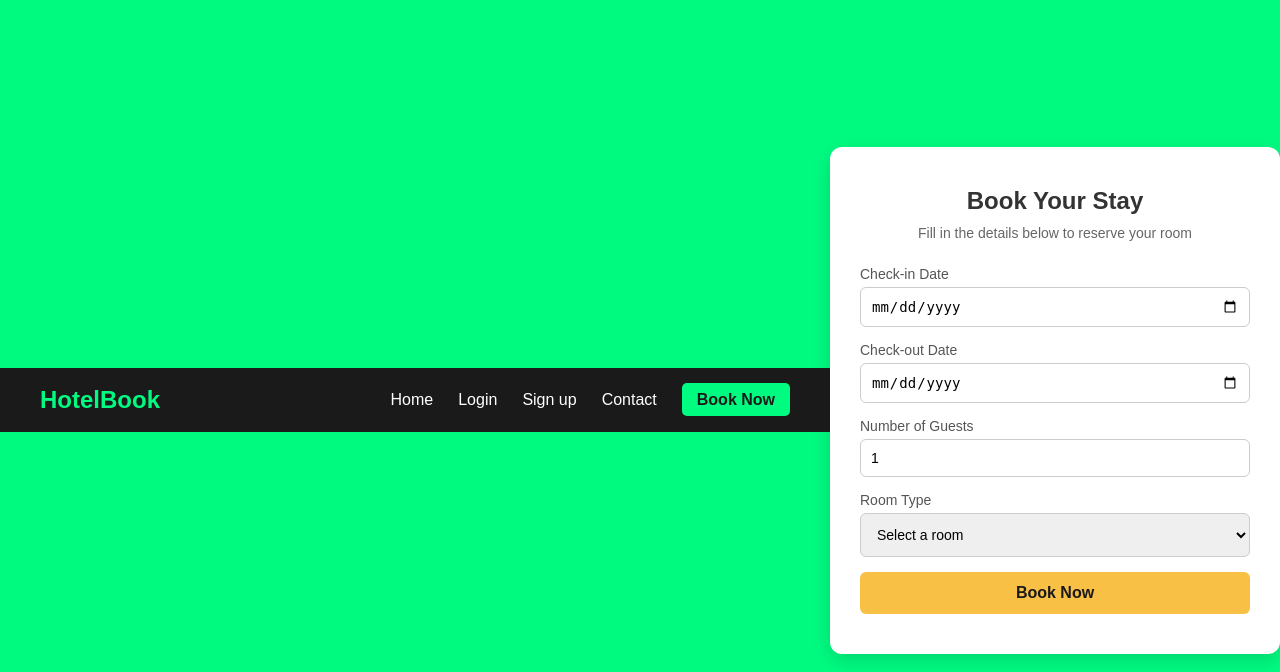
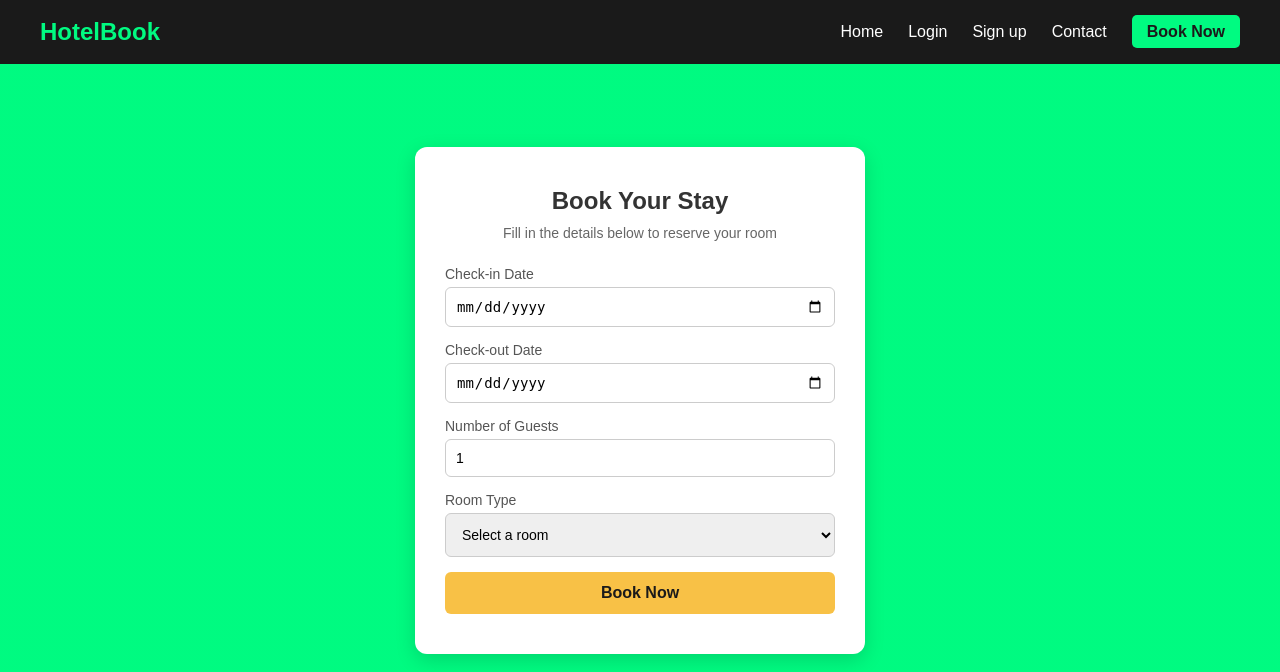
Before and after one commit to rythmlongia/hotelbookingwebsite, a PHP site: page /checkin.html in a window 1280 px wide. Shown: the top 672 px of the page. Run offline with PHP 8.4, Linux system fonts and the light colour scheme.

Commit message:
Initial commit

```diff
--- a/checkinstyle.css
+++ b/checkinstyle.css
@@ -1,4 +1,3 @@
-/* Reset */
 * {
   margin: 0;
   padding: 0;
@@ -14,7 +13,6 @@
   height: 100vh;
 }
 
-/* Booking Container */
 .booking-container {
   width: 100%;
   max-width: 450px;
@@ -39,7 +37,6 @@
   font-size: 14px;
 }
 
-/* Form */
 .form-group {
   text-align: left;
   margin-bottom: 15px;
@@ -61,7 +58,6 @@
   font-size: 14px;
 }
 
-/* Book Button */
 .book-btn {
   width: 100%;
   background: #f8c146;
--- a/detailsstyle.css
+++ b/detailsstyle.css
@@ -1,4 +1,3 @@
-/* Reset */
 * {
   margin: 0;
   padding: 0;
@@ -11,7 +10,6 @@
   padding: 40px 20px;
 }
 
-/* Container */
 .bookings-container {
   max-width: 1000px;
   margin: auto;
@@ -33,7 +31,6 @@
   text-align: center;
 }
 
-/* Table */
 .bookings-table {
   width: 100%;
   border-collapse: collapse;
@@ -56,7 +53,6 @@
   background: #fafafa;
 }
 
-/* Status Badges */
 .status {
   padding: 6px 12px;
   border-radius: 6px;
--- a/loginstyle.css
+++ b/loginstyle.css
@@ -1,4 +1,3 @@
-/* Reset */
 * {
   margin: 0;
   padding: 0;
@@ -14,7 +13,6 @@
   height: 100vh;
 }
 
-/* Login Container */
 .login-container {
   width: 100%;
   max-width: 400px;
@@ -39,7 +37,6 @@
   font-size: 14px;
 }
 
-/* Form */
 .form-group {
   text-align: left;
   margin-bottom: 15px;
@@ -60,7 +57,6 @@
   font-size: 14px;
 }
 
-/* Options */
 .options {
   display: flex;
   justify-content: space-between;
@@ -79,7 +75,6 @@
   color: #e0a92b;
 }
 
-/* Button */
 .login-btn {
   width: 100%;
   background: #f8c146;
@@ -97,7 +92,6 @@
   background: #e0a92b;
 }
 
-/* Sign Up Text */
 .signup-text {
   margin-top: 20px;
   font-size: 14px;
--- a/signupstyle.css
+++ b/signupstyle.css
@@ -14,7 +14,6 @@
   height: 100vh;
 }
 
-/* Signup Container */
 .signup-container {
   width: 100%;
   max-width: 420px;
@@ -39,7 +38,6 @@
   font-size: 14px;
 }
 
-/* Form */
 .form-group {
   text-align: left;
   margin-bottom: 15px;
@@ -60,7 +58,6 @@
   font-size: 14px;
 }
 
-/* Button */
 .signup-btn {
   width: 100%;
   background: #f8c146;
@@ -78,7 +75,6 @@
   background: #e0a92b;
 }
 
-/* Login Redirect */
 .login-text {
   margin-top: 20px;
   font-size: 14px;
--- a/style.css
+++ b/style.css
@@ -15,7 +15,7 @@
   align-items: center;
   background-color: #1a1a1a;
   padding: 18px 40px;
-  position: relative;
+  position: fixed;
   top: 0;
   left: 0;
   width: 100%;
@@ -68,7 +68,6 @@
 
 
 
-/* Booking Section */
 .booking {
   background: #f5f5f5;
   padding: 50px 20px;
@@ -137,7 +136,6 @@
 
 
 
-/* Destinations Section */
 .destinations {
   margin-top: 20px;
   padding: 60px 20px;
@@ -197,7 +195,6 @@
 
 
 
-/* About Us Section */
 .about {
   padding: 70px 20px;
   background: #f5f5f5;
@@ -254,7 +251,6 @@
   box-shadow: 0 4px 15px rgba(0,0,0,0.1);
 }
 
-/* Contact Us Section */
 .contact {
   padding: 70px 20px;
   background: #fff;
```
